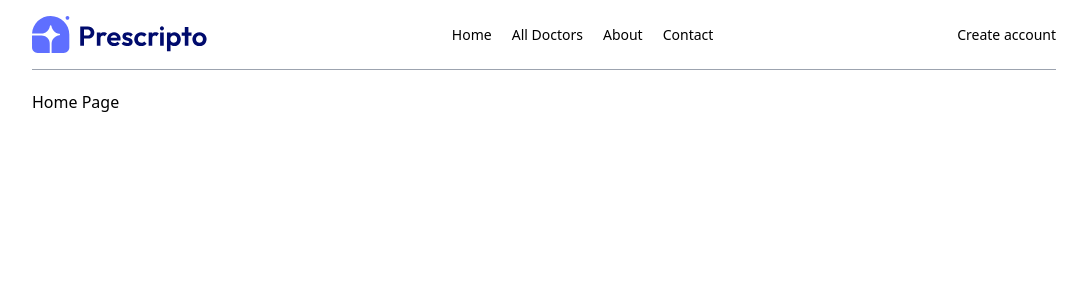
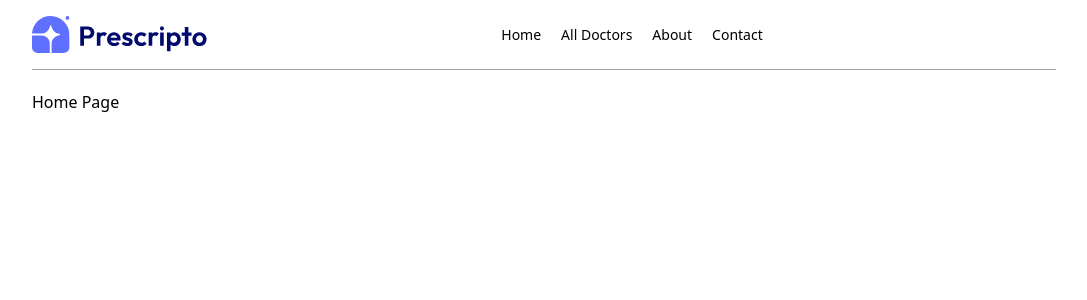
Before and after one commit to MohdAsad786/doctor-appointment-app, a React (Create React App) app: page / in a window 1280 px wide. Shown: the top 300 px of the page, without its empty margins (96-1183 px from the left). Built offline with nearby package versions, Linux system fonts and the light colour scheme.

Commit message:
testing commit

```diff
--- a/src/components/navbar.jsx
+++ b/src/components/navbar.jsx
@@ -24,7 +24,7 @@ const navbar = () => {
         </NavLink>
       </ul>
       <div>
-        <button>Create account</button>
+
       </div>
     </div>
   )
```
